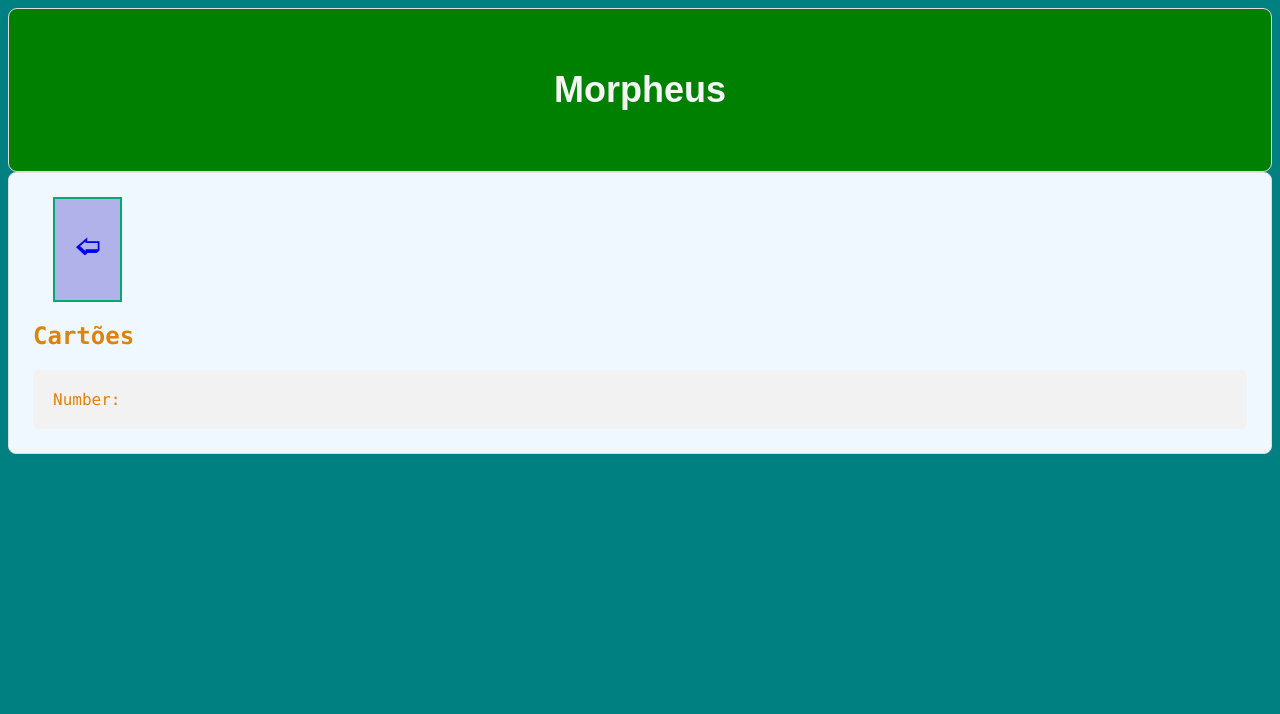
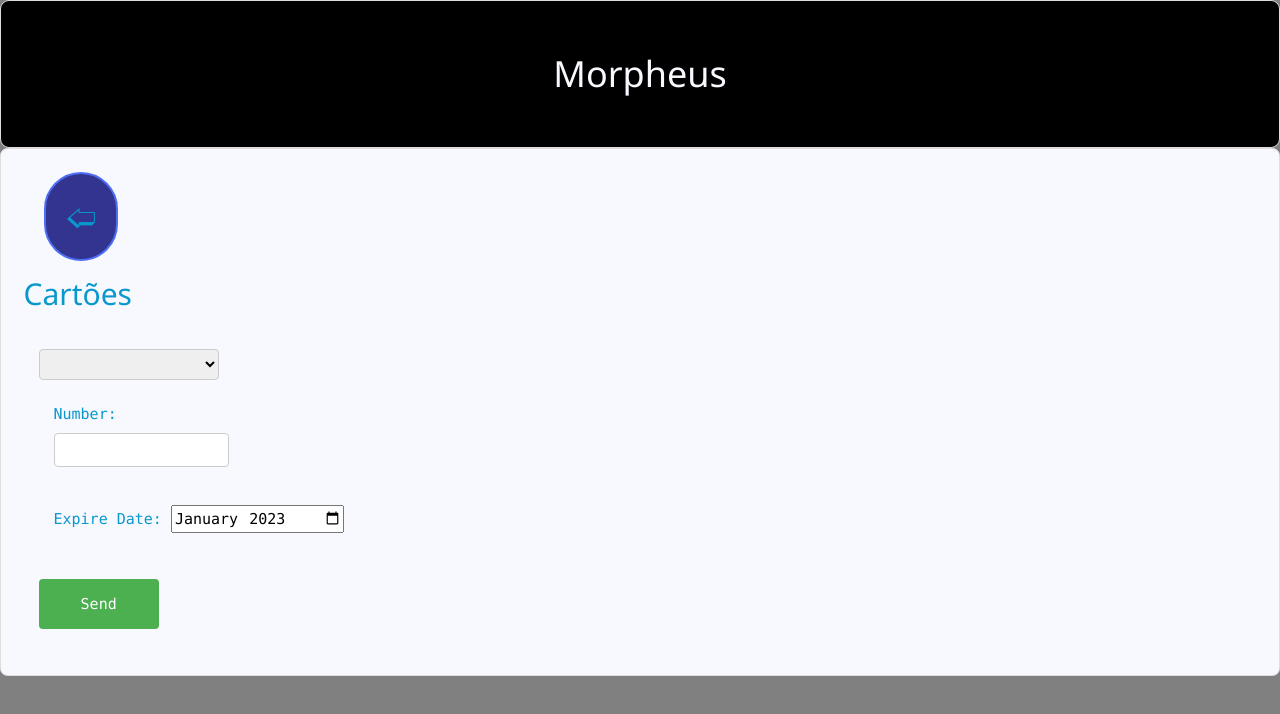
Before and after one commit to ntferr/morpheus, a SvelteKit app: page /card in a window 1280 px wide. Shown: the top 714 px of the page. Built offline with nearby package versions, Linux system fonts and the light colour scheme.

Commit message:
add card insertion

```diff
--- a/src/app.html
+++ b/src/app.html
@@ -4,17 +4,19 @@
 		<meta charset="utf-8" />
 		<link rel="icon" href="%sveltekit.assets%/morpheus.png" />
 		<meta name="viewport" content="width=device-width" />
+		<link rel="stylesheet" href="https://www.w3schools.com/w3css/4/w3.css">
+		<link rel="stylesheet" href="https://fonts.googleapis.com/css?family=Raleway">
 		<title>Morpheus</title>
 		%sveltekit.head%
 	</head>
-	<body data-sveltekit-preload-data="hover">
+	<body data-sveltekit-preload-data="hover" >
 		<div class="default" style="display: contents" >%sveltekit.body%</div>
 
 		<style>
 			.header {
-        		background-color: green;
+        		background-color: black;
         		text-align: center;
-        		color: whitesmoke;
+        		color: ghostwhite;
         		padding: 2em;
         		font-size: large;
 				font-family: Arial, Helvetica, sans-serif;
@@ -22,12 +24,12 @@
 				border: 0.02em solid rgb(224, 220, 220);
 			}
 			body {
-				background-color: teal;
+				background-color: gray;
 			}
 			.content {
 				font-family: "Lucida Console", "Courier New", monospace;
-				color: rgb(221, 130, 11);
-				background-color: aliceblue;
+				color: rgb(8, 152, 204);
+				background-color: ghostwhite;
 				padding: 1.5em;
 				border-radius: 0.5em;
 				border: 0.09em solid rgb(224, 220, 220);
@@ -59,13 +61,13 @@
 				background-color: #45a049;
 			}
 			div {
-				border-radius: 5px;
-				background-color: #f2f2f2;
-				padding: 20px;
+				border-radius: 0.20em;
+				padding:1em;
 			}
 			a:link {
-				background-color: #b1b2e9;
-				border: 2px solid #04AA6D;
+				background-color: #32348f;
+				border: 0.15em solid #4e6ff3;
+				border-radius: 5em;
 				padding: 10px 20px;
 				text-align: center;
 				text-decoration: none;
--- a/src/routes/bank/createbank.svelte
+++ b/src/routes/bank/createbank.svelte
@@ -1,5 +1,5 @@
 <script>
-    export async function createBank() {
+    async function createBank() {
         const bankName = document.getElementById("bankName").value;
         const bankCode = document.getElementById("bankCode").value;
 
--- a/src/routes/card/+page.svelte
+++ b/src/routes/card/+page.svelte
@@ -1,3 +1,8 @@
+<script>
+        import {bankStore} from "../../store/bank.js"
+        import Createcard from "./createcard.svelte"
+</script>
+
 <div class=header>
     <h1>Morpheus</h1>
 </div>
@@ -5,9 +10,23 @@
     <a href="/.."><h2>&#129184;</h2></a>
     <h2>Cartões</h2>
     <form>
-        <div for="cardNumber">
-            <label for="cardNumber">Number: <abbr title="required"></abbr></label>
+        <div>
+            <select id="bankID">
+                {#each $bankStore as bank}
+                    <option value="{bank.id}">{bank.name}</option>
+                {/each}
+            </select>
+            <div for="cardNumberDiv">
+                <label for="cardNumberLabel">Number: <abbr title="required"></abbr></label>
+                <br/>
+                <input type="text" id="cardNumber"/>
+            </div>
+            <div for="expireAtDiv">
+                <label for= "expireAtLabel">Expire Date: <abbr title="required"></abbr></label>
+                <input type="month" id="expireAt" value="2023-01"/>
+            </div>
             <br/>
+            <Createcard />
         </div>
     </form>
 </div>
--- /dev/null
+++ b/src/routes/card/createcard.svelte
@@ -0,0 +1,28 @@
+<script>
+    class Card {
+        number
+        bank_id
+        expire_at
+    }
+
+    async function createCard() {
+        let card = new Card();
+        card.bank_id = document.getElementById("bankID").value;
+        card.number = document.getElementById("cardNumber").value;
+        card.expire_at = document.getElementById("expireAt").value;
+
+        console.log(card);
+
+        const res = await fetch('http://127.0.0.1:8000/cards', {
+            method: 'POST',
+            headers: {
+                'Accept':'application/json',
+                'Content-Type': 'application/json'
+            },
+            body: JSON.stringify(card)
+        });
+    }
+
+</script>
+
+<button on:click={createCard}>Send</button>
--- /dev/null
+++ b/src/store/bank.js
@@ -0,0 +1,15 @@
+import { writable } from "svelte/store";
+
+export const bankStore = writable([])
+
+export async function fetchBanks() {
+    const res = await fetch('http://127.0.0.1:8000/banks', {
+                method: 'GET',
+                headers: {
+                    'Accept': 'application/json',
+                    'Content-Type': 'application/json',
+                },
+            });
+           const listOfBanks = await res.json();
+           bankStore.set(listOfBanks)
+}
```
Also changed, not shown: src/routes/bank/+page.svelte (+5 -5 lines), src/routes/bank/banklist.svelte (+4 -12 lines).
